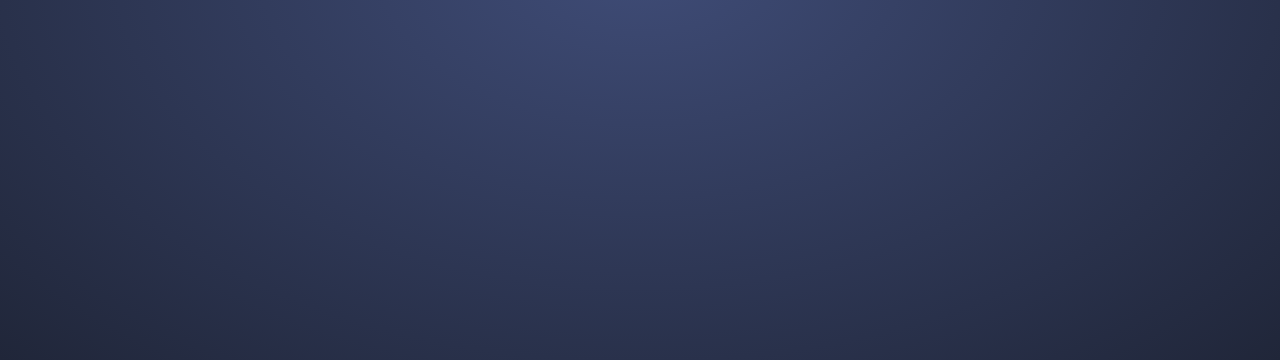
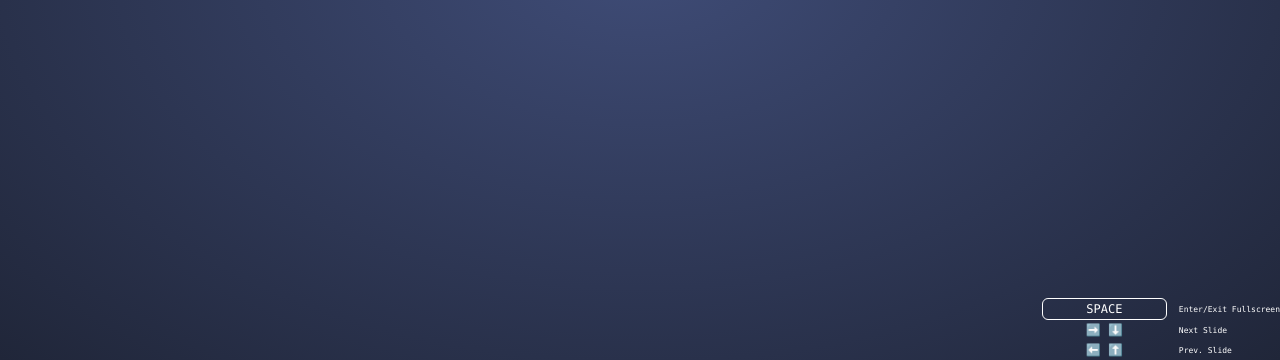
Before and after one commit to s4san/suppress-js, a plain HTML site: page index.html in a window 1280 px wide. Shown: the part 440-800 px from the top of the page. Drawn offline with Linux system fonts and the light colour scheme.

Commit message:
Add controls

```diff
--- a/index.css
+++ b/index.css
@@ -164,3 +164,25 @@ td:last-of-type {
     padding: 1em;
     opacity: 0;
 }
+
+.controls {
+    position: absolute;
+    bottom: 0;
+    right: 0;
+}
+
+.control {
+    display: flex;
+    align-items: center;
+    font-size: 0.5rem;
+}
+
+.key {
+    display: flex;
+    align-items: center;
+    justify-content: center;
+    min-width: 125px;
+    margin-right: 1em;
+    padding: 0.25em 0.5em;
+    font-size: 0.75rem;
+}
--- a/index.html
+++ b/index.html
@@ -7,8 +7,19 @@
         <meta charset="utf-8">
     </head>
     <body>
-        <section>
+        <section style="position: relative;">
             <h1>Hello!</h1>
+            <div class="controls">
+                <div class="control">
+                    <div class="key" style="border: 1px solid white; border-radius: 6px;">SPACE</div> Enter/Exit Fullscreen
+                </div>
+                <div class="control">
+                    <div class="key">➡️ ⬇️</div> Next Slide
+                </div>
+                <div class="control">
+                    <div class="key">⬅️ ⬆️</div> Prev. Slide
+                </div>
+            </div>
         </section>
         <section>
             <h1>Playfair</h1>
```
